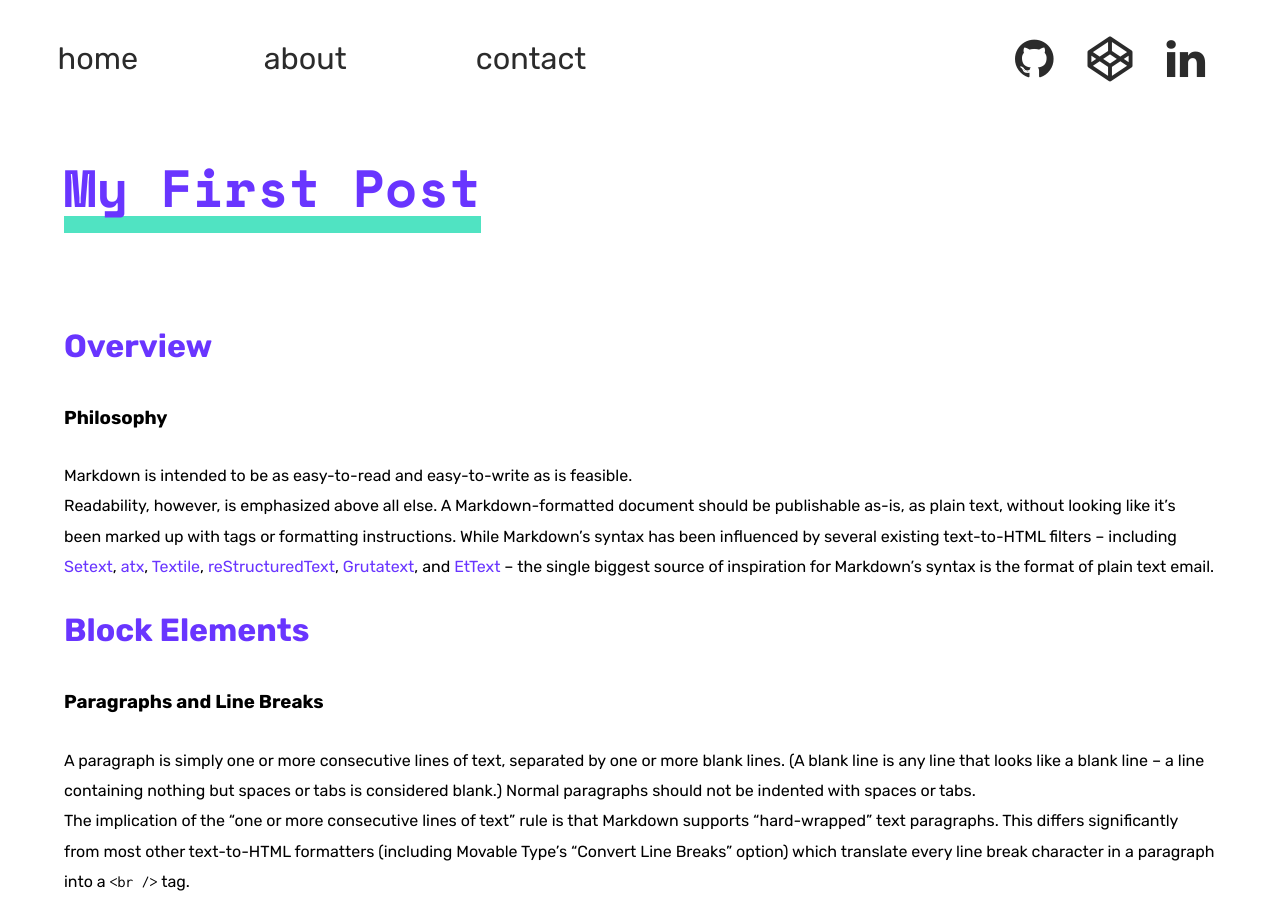
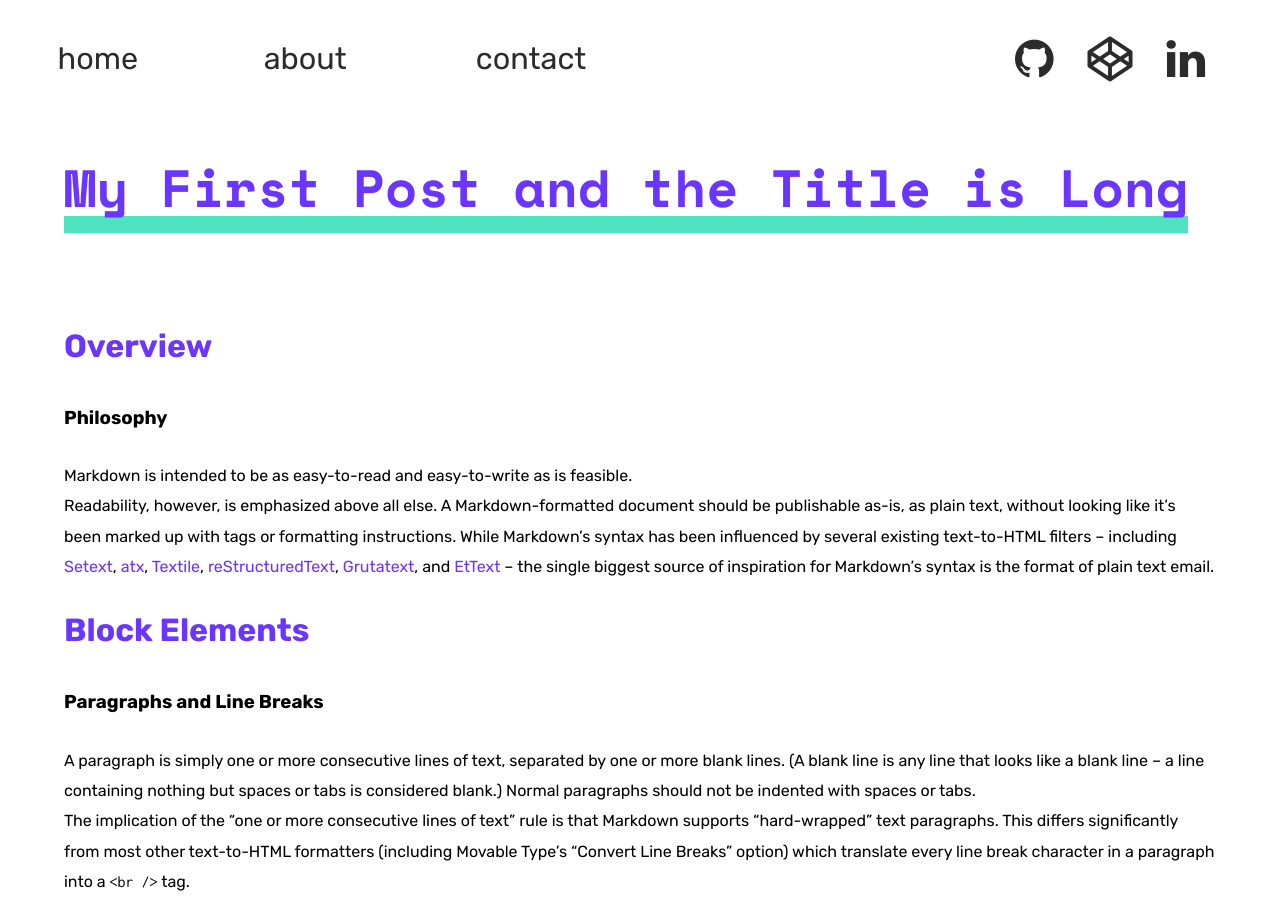
Before and after one commit to breezyfasano/breezyfasano-site, a Jekyll site: the page built from _posts/2018-09-11-my-first-post.md, in a window 1280 px wide and 900 px high. Built offline with Jekyll 4.4.1, drawn with Linux system fonts in a browser that asks for light colours; nearby versions of some CDN libraries.

Commit message:
changed title of post

```diff
--- a/_posts/2018-09-11-my-first-post.md
+++ b/_posts/2018-09-11-my-first-post.md
@@ -1,7 +1,7 @@
 ---
 layout: post
 tags: CSS Animation
-title: My First Post
+title: My First Post and the Title is Long
 ---
 ## Overview
 
```
